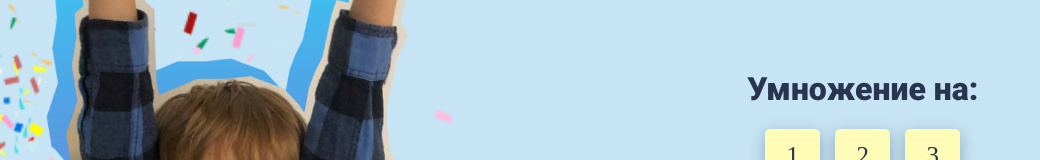
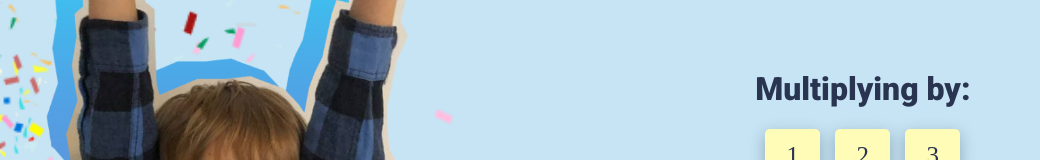
Before and after one commit to Avdotiq/Multiplication-Game, a React (Create React App) app: page / in a window 1280 px wide. Shown: the part 179-339 px from the top of the page, without its empty margins (0-1040 px from the left). Built offline with nearby package versions, Linux system fonts and the light colour scheme; a web font is replaced by a local one.

Commit message:
fix: rewrite language and remove audios

```diff
--- a/src/Pages/Main.jsx
+++ b/src/Pages/Main.jsx
@@ -27,7 +27,7 @@ function Main() {
       <StyledGameScreen>
         <img src={STRAT_IMG} alt='' />
         <StyledBoard>
-          <StyledTitle>Умножение на:</StyledTitle>
+          <StyledTitle>Multiplying by:</StyledTitle>
           <CalcButton startGame={startGame} />
         </StyledBoard>
         <audio autoPlay>
--- a/src/components/TaskStatus/AudioResponse.jsx
+++ b/src/components/TaskStatus/AudioResponse.jsx
@@ -5,8 +5,6 @@ import ERROR_MP3 from '../../sounds/bal_screech.mp3';
 import RIGHT_1_MP3 from '../../sounds/bal_praise1.mp3';
 import RIGHT_2_MP3 from '../../sounds/bal_praise2.mp3';
 import RIGHT_3_MP3 from '../../sounds/bal_praise3.mp3';
-import RIGHT_4_MP3 from '../../sounds/bal_praise4.mp3';
-import RIGHT_5_MP3 from '../../sounds/bal_praise5.mp3';
 
 function AudioResponce(data) {
   const { result, isShown } = data;
@@ -14,8 +12,6 @@ function AudioResponce(data) {
     RIGHT_1_MP3,
     RIGHT_2_MP3,
     RIGHT_3_MP3,
-    RIGHT_4_MP3,
-    RIGHT_5_MP3,
   ];
   let responceSrc = result
     ? allResonseSrc[Math.floor(Math.random() * allResonseSrc.length)]
```
Also changed, not shown: 1 other file (tests, documents, lock files or other folders).
